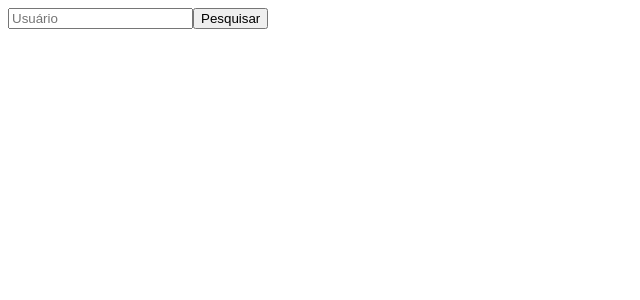
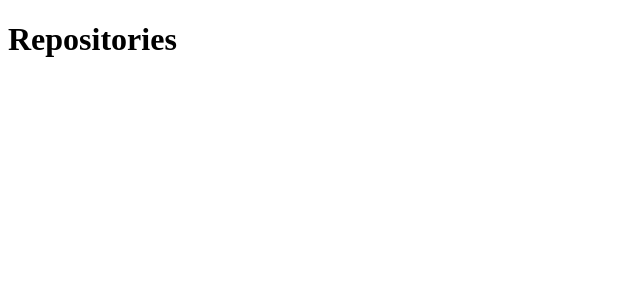
Before and after one commit to sineto/gama-git, a React (Create React App) app: page /repositories in a window 1280 px wide. Shown: the top 300 px of the page, without its empty margins (0-640 px from the left). Built offline with nearby package versions, Linux system fonts and the light colour scheme.

Commit message:
feat(routes): define Repositories page routes

```diff
--- a/src/routes.js
+++ b/src/routes.js
@@ -2,12 +2,14 @@ import React from 'react';
 import { BrowserRouter, Switch, Route } from 'react-router-dom';
 
 import Home from './pages/Home';
+import Repositories from './pages/Repositories';
 
 const Routes = () => {
 	return (
 		<BrowserRouter>
 			<Switch>
-				<Route path='/' component={Home} />
+				<Route path='/' exact component={Home} />
+				<Route path='/repositories' component={Repositories} />
 			</Switch>
 		</BrowserRouter>
 	);
```
